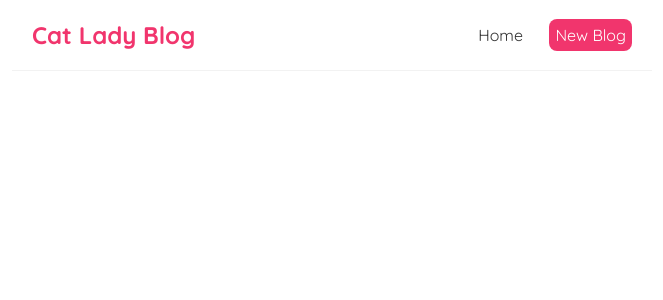
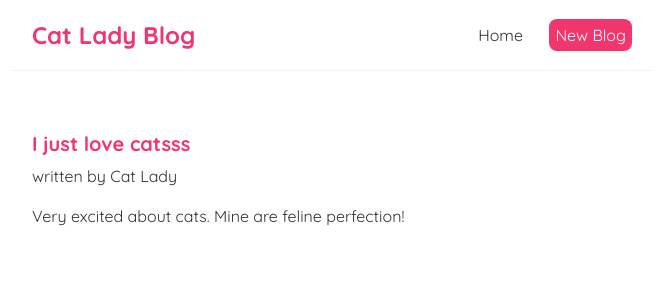
Before and after one commit to JosephineLucy/cat-lady-blog, a React (Create React App) app: page /blogs/1 in a window 1280 px wide. Shown: the top 300 px of the page, without its empty margins (308-971 px from the left). Built offline with nearby package versions, Linux system fonts and the light colour scheme; data requests are answered from the project's data file.

Commit message:
adds full blog component

```diff
--- a/data/db.json
+++ b/data/db.json
@@ -1,8 +1,8 @@
 {
     "blogs" : [
-        {"title": "I just love catsss", "body": "Very excited", "author": "Cat Lady", "id": 1},
+        {"title": "I just love catsss", "body": "Very excited about cats. Mine are feline perfection!", "author": "Cat Lady", "id": 1},
         {"title": "Five ways to quickly ruin any living space", "body": "Scratch, chew, impart bodily fluids, shed luscious locks and - if possible - crush objects by sitting on them for lengthy periods of time", "author": "Rupert", "id": 2},
-        {"title": "Top tips for hiding", "body": "Find good hiding spot, hide in said hiding spot, do not come out until absolutely sure it is safe to do so", "author": "Harry", "id": 3},
+        {"title": "Top tips for hiding", "body": "Find good hiding spot, hide in said hiding spot, do not come out until absolutely sure it is safe to do so!", "author": "Harry", "id": 3},
         {"title": "My stink train terror", "body": "It was nearly midnight. A foul stench filled the air. I knew something was lurking in the other room; that it would take all my courage to face it...", "author": "Catman", "id": 4}
     ]
 }
--- a/src/App.js
+++ b/src/App.js
@@ -2,6 +2,7 @@
 import Navbar from './components/Navbar';
 import Home from './components/Home';
 import Create from './components/Create';
+import FullBlog from './components/FullBlog';
 
 function App() {
 
@@ -14,8 +15,11 @@
           <Route exact path={'/'}>
             <Home/>
           </Route>
-          <Route exact path={'/create'}>
+          <Route path={'/create'}>
             <Create/>
+          </Route>
+          <Route path={'/blogs/:id'}>
+            <FullBlog/>
           </Route>
 
         </Switch>
--- a/src/components/BlogList.js
+++ b/src/components/BlogList.js
@@ -1,13 +1,17 @@
+import { Link } from "react-router-dom";
+
 const BlogList = ({blogs, title}) => {
 
     return (
         <div className="blog-list">
             <h3>{title}</h3>
                {blogs.map((blog)=> (
+            <Link to={`/blogs/${blog.id}`}>
             <div key={blog.id} className="blog-preview">
                 <h2>{blog.title}</h2>
                 <p>written by {blog.author}</p>
             </div>
+            </Link>
         ))}
         </div>
      );
--- /dev/null
+++ b/src/components/FullBlog.js
@@ -0,0 +1,18 @@
+import { useParams } from "react-router-dom";
+import useFetch from "../useFetch";
+
+const FullBlog = () => {
+
+    const { id } = useParams();
+    const { data : blog, error, isLoading } = useFetch(`http://localhost:8000/blogs/${id}`)
+    return ( <div className="full-blog">
+        {error ? <p>{error}</p> : isLoading ? <p>loading...</p> : null}
+        {blog && <article>
+            <h2>{blog.title}</h2>
+            <p>written by {blog.author}</p>
+            <div>{blog.body}</div>
+            </article>}
+    </div> );
+}
+
+export default FullBlog;
--- a/src/index.css
+++ b/src/index.css
@@ -4,6 +4,7 @@
     margin: 0;
     font-family: "Quicksand";
     color: #333;
+    text-decoration: none;
   }
   .navbar {
     padding: 20px;
@@ -48,3 +49,13 @@
     color: #f1356d;
     margin-bottom: 8px;
   }
+
+  .full-blog h2 {
+    font-size: 20px;
+    color:  #f1356d;
+    margin-bottom: 10px;
+  }
+
+  .full-blog div {
+    margin: 20px 0;
+  }
```
